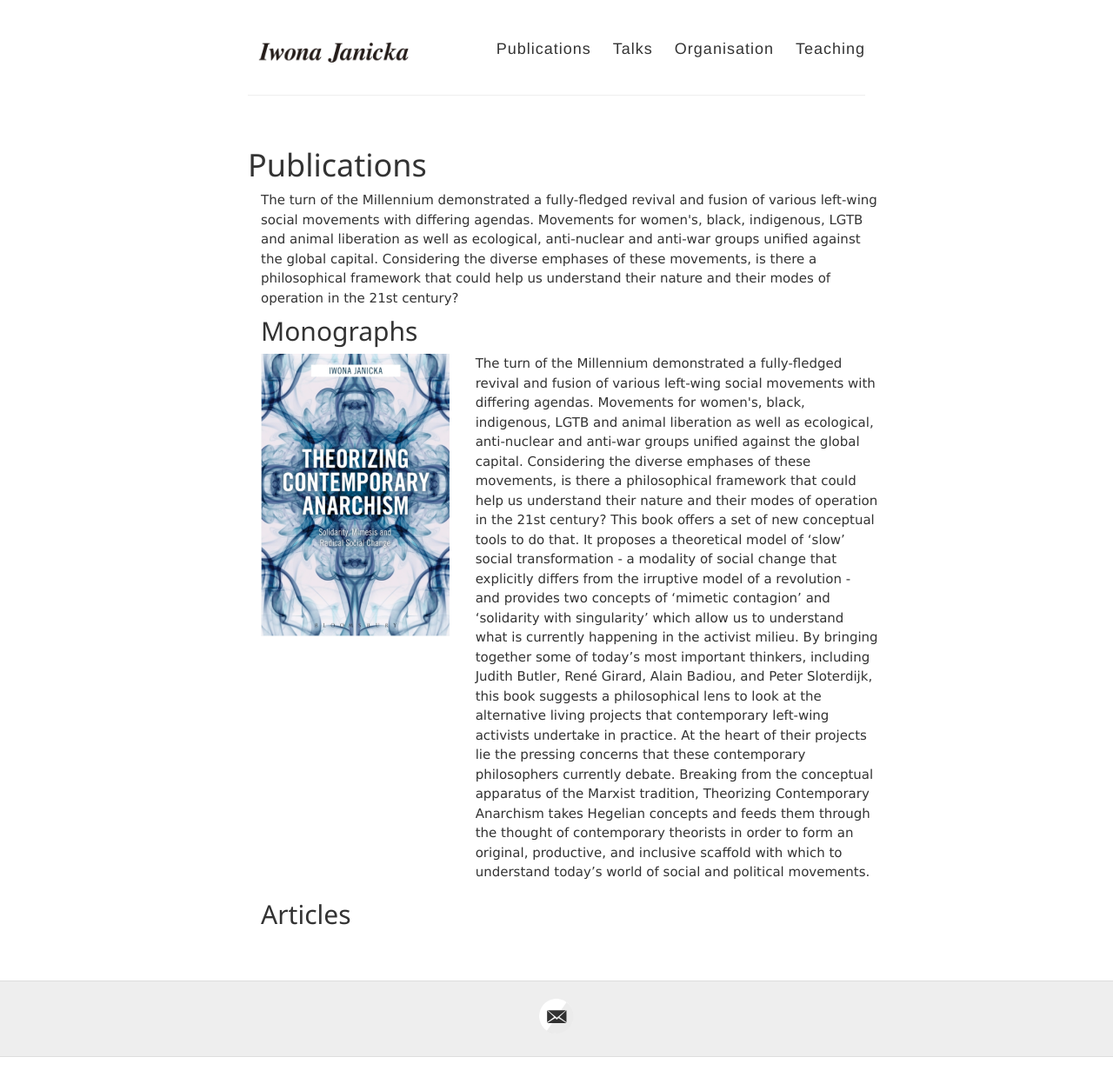
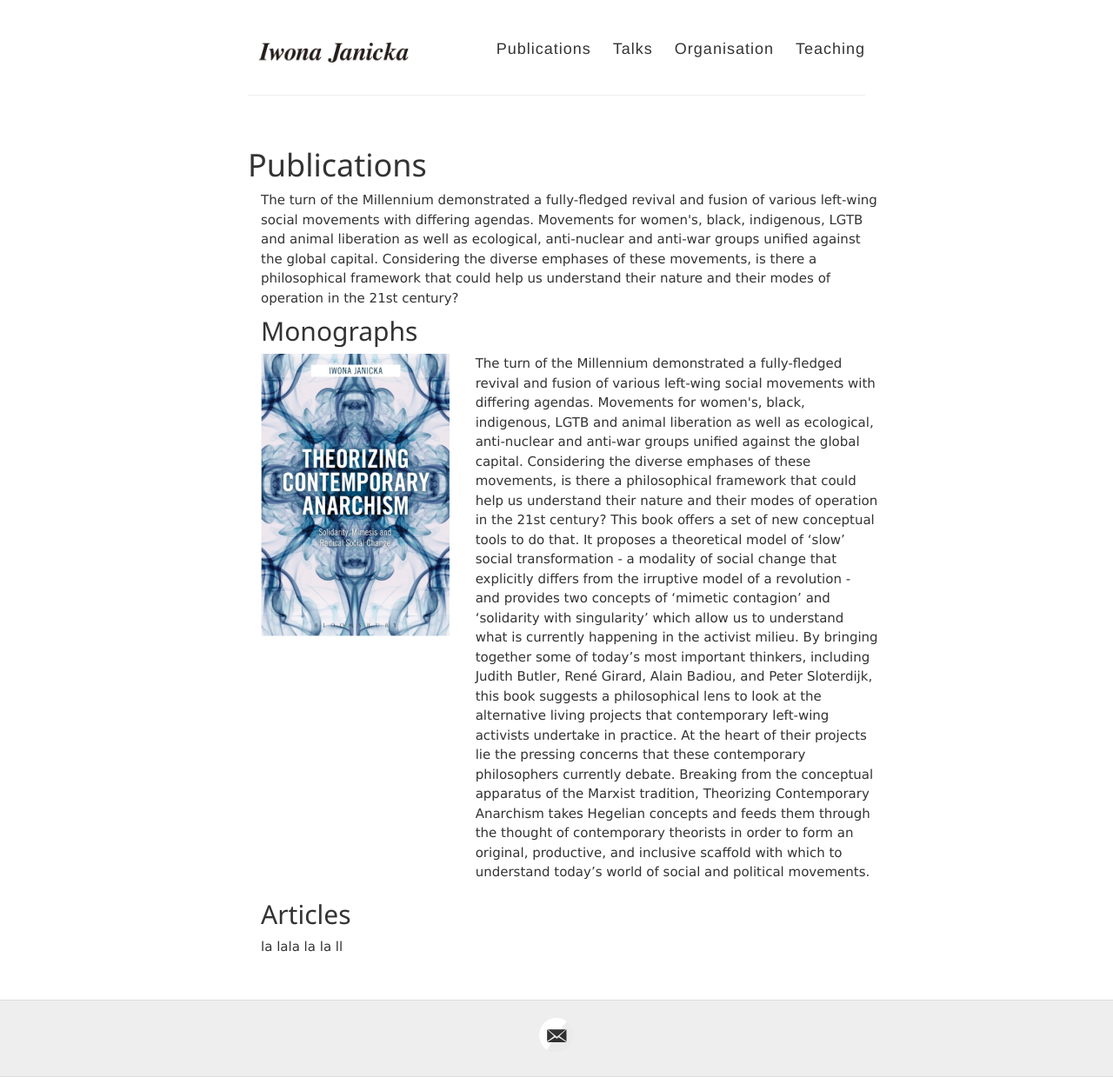
Before and after one commit to IJanicka/IJanicka.github.io, a Jekyll site: the page built from publications.md, in a window 1280 px wide. Shown: the whole page at 87% size. Built offline with Jekyll 4.4.1, drawn with Linux system fonts in a browser that asks for light colours; before the commit the page ends 1216 px from its top, so only the background shows below that.

Commit message:
Update publications.md

```diff
--- a/publications.md
+++ b/publications.md
@@ -19,4 +19,5 @@ The turn of the Millennium demonstrated a fully-fledged revival and fusion of va
   </div>
 
   <h2>Articles</h2>
+  <a href="../articles/Iwona Janicka_Hegel on a Carrousel_Published in Paragraph_ Nov 2013.pdf">la lala la la ll</a>
 </div>
```
